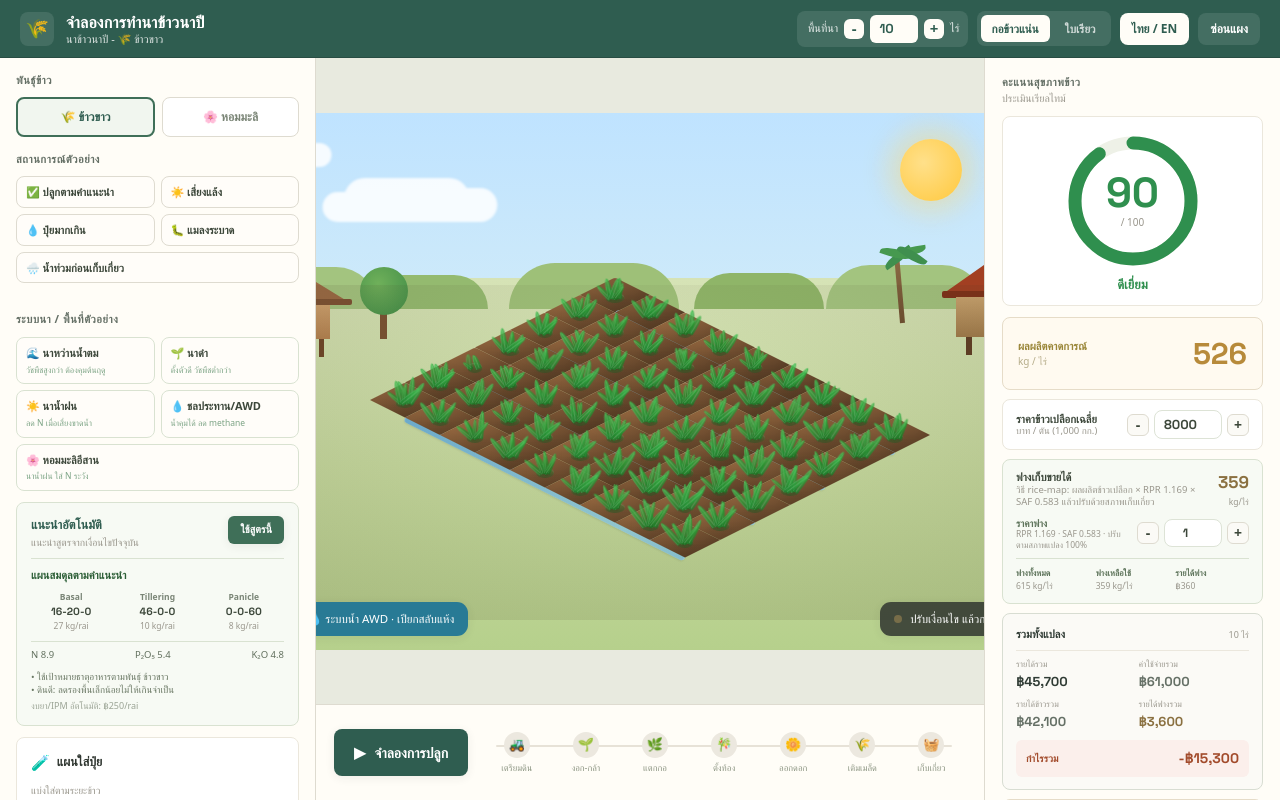
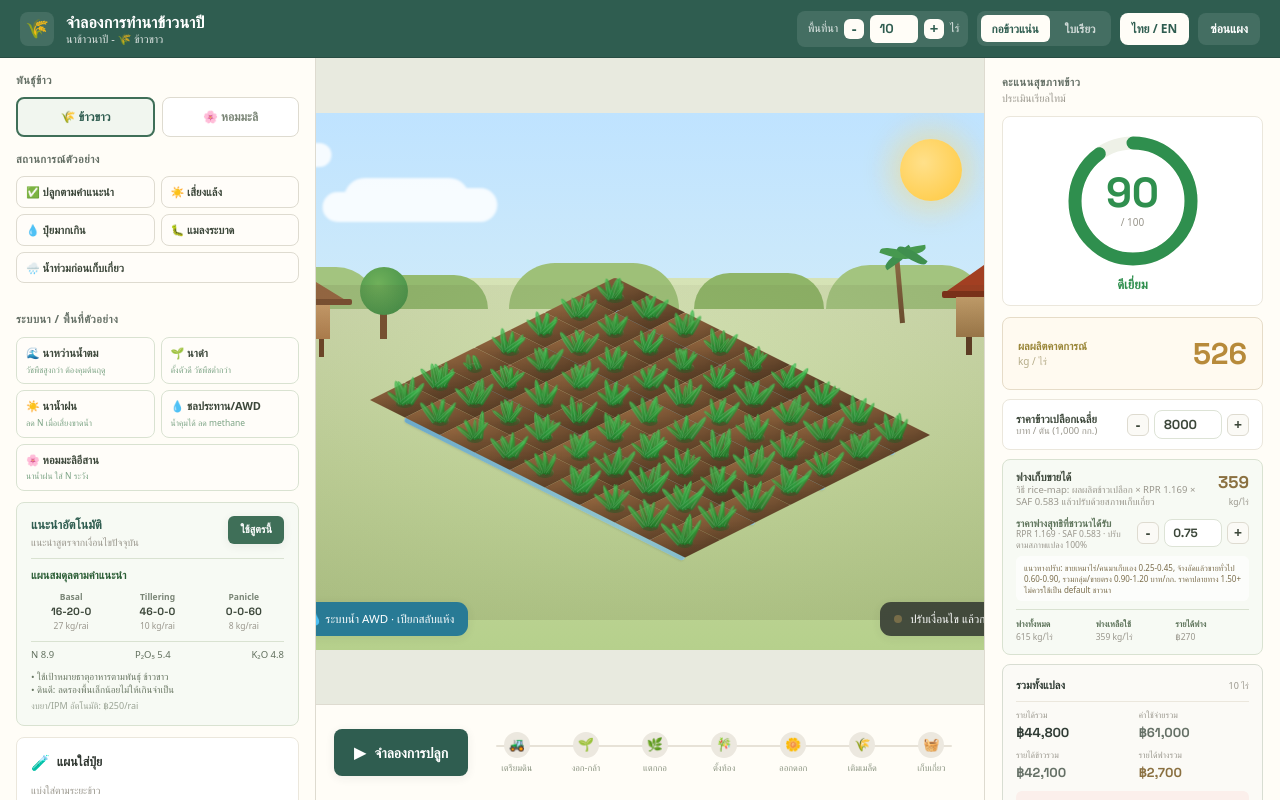
Before and after one commit to Ton-Munoi99/thai-rice-farming-simulator, a React (Vite) app: page / in a window 1280 px wide. Built offline with nearby package versions, Linux system fonts and the light colour scheme; a web font is replaced by a local one.

Commit message:
Set farmer net straw price default and guide

```diff
--- a/src/components/ScorePanel.jsx
+++ b/src/components/ScorePanel.jsx
@@ -107,7 +107,7 @@ export default function ScorePanel({ simulation }) {
             <div className="flex items-center gap-[5px]">
               <SmallButton onClick={() => simulation.setStrawPricePerKg(simulation.strawPricePerKg - 0.1)}>-</SmallButton>
               <input
-                aria-label="Straw price per kg"
+                aria-label="Net straw price received by farmer per kg"
                 value={simulation.strawPricePerKg}
                 type="number"
                 min="0"
@@ -118,6 +118,9 @@ export default function ScorePanel({ simulation }) {
               />
               <SmallButton onClick={() => simulation.setStrawPricePerKg(simulation.strawPricePerKg + 0.1)}>+</SmallButton>
             </div>
+          </div>
+          <div className="mt-1.5 rounded-md bg-white/70 px-2 py-1.5 text-[8px] leading-snug text-[#7a6c4a]">
+            {t(language, "strawPriceGuide")}
           </div>
           <div className="mt-2 grid grid-cols-3 gap-1.5 border-t border-[#d9e2d1] pt-2 text-[8.5px] text-rice-faint">
             <div>
--- a/src/hooks/useSimulation.js
+++ b/src/hooks/useSimulation.js
@@ -26,7 +26,7 @@ export function useSimulation() {
   const [farmSize, setFarmSizeState] = useState(10);
   const [varietyKey, setVarietyKey] = useState(defaultVarietyKey);
   const [pricePerTon, setPricePerTonState] = useState(VARIETIES[defaultVarietyKey].salePricePerTon);
-  const [strawPricePerKg, setStrawPricePerKgState] = useState(1);
+  const [strawPricePerKg, setStrawPricePerKgState] = useState(0.75);
   const [costOverrides, setCostOverrides] = useState({});
   const [compareSlots, setCompareSlots] = useState([null, null, null]);
   const [runModel, setRunModel] = useState(null);
@@ -240,7 +240,7 @@ export function useSimulation() {
       resetToSetup();
       setVarietyKey(snapshot.varietyKey);
       setPricePerTonState(snapshot.pricePerTon);
-      setStrawPricePerKgState(snapshot.strawPricePerKg ?? 1);
+      setStrawPricePerKgState(snapshot.strawPricePerKg ?? 0.75);
       setCostOverrides({ ...snapshot.costOverrides });
       setInputs({
         ...snapshot.inputs,
--- a/src/i18n.js
+++ b/src/i18n.js
@@ -62,7 +62,7 @@ export const TEXT = {
   moistureNote: { en: "Rice price stays market-driven; only wet-harvest moisture can discount revenue.", th: "ราคาข้าวเป็นราคาตลาด; ระบบหักรายได้เฉพาะกรณีความชื้นจากเก็บเกี่ยวเปียก" },
   bahtPerTon: { en: "฿ / ton (1,000 kg)", th: "บาท / ตัน (1,000 กก.)" },
   strawIncome: { en: "Collectable straw", th: "ฟางเก็บขายได้" },
-  strawPrice: { en: "Straw price", th: "ราคาฟาง" },
+  strawPrice: { en: "Net straw price received by farmer", th: "ราคาฟางสุทธิที่ชาวนาได้รับ" },
   bahtPerKg: { en: "฿ / kg", th: "บาท / กก." },
   strawRevenue: { en: "Straw revenue", th: "รายได้ฟาง" },
   riceRevenue: { en: "Rice", th: "ข้าว" },
@@ -70,6 +70,10 @@ export const TEXT = {
   totalStraw: { en: "Total straw", th: "ฟางทั้งหมด" },
   surplusStraw: { en: "Surplus straw", th: "ฟางเหลือใช้" },
   collectionAdjusted: { en: "condition-adjusted", th: "ปรับตามสภาพแปลง" },
+  strawPriceGuide: {
+    en: "Guide: farm-lot sale 0.25-0.45, farmer bales and sells 0.60-0.90, group/direct sale 0.90-1.20 ฿/kg. Retail/end-market 1.50+ is not a farmer-default price.",
+    th: "แนวทางปรับ: ขายเหมาไร่/คนมาเก็บเอง 0.25-0.45, จ้างอัดแล้วขายทั่วไป 0.60-0.90, รวมกลุ่ม/ขายตรง 0.90-1.20 บาท/กก. ราคาปลายทาง 1.50+ ไม่ควรใช้เป็น default ชาวนา",
+  },
   costBreakdown: { en: "Cost breakdown", th: "ต้นทุนต่อไร่" },
   editablePerRai: { en: "editable per rai", th: "ปรับได้ต่อไร่" },
   reset: { en: "Reset", th: "รีเซ็ต" },
```
